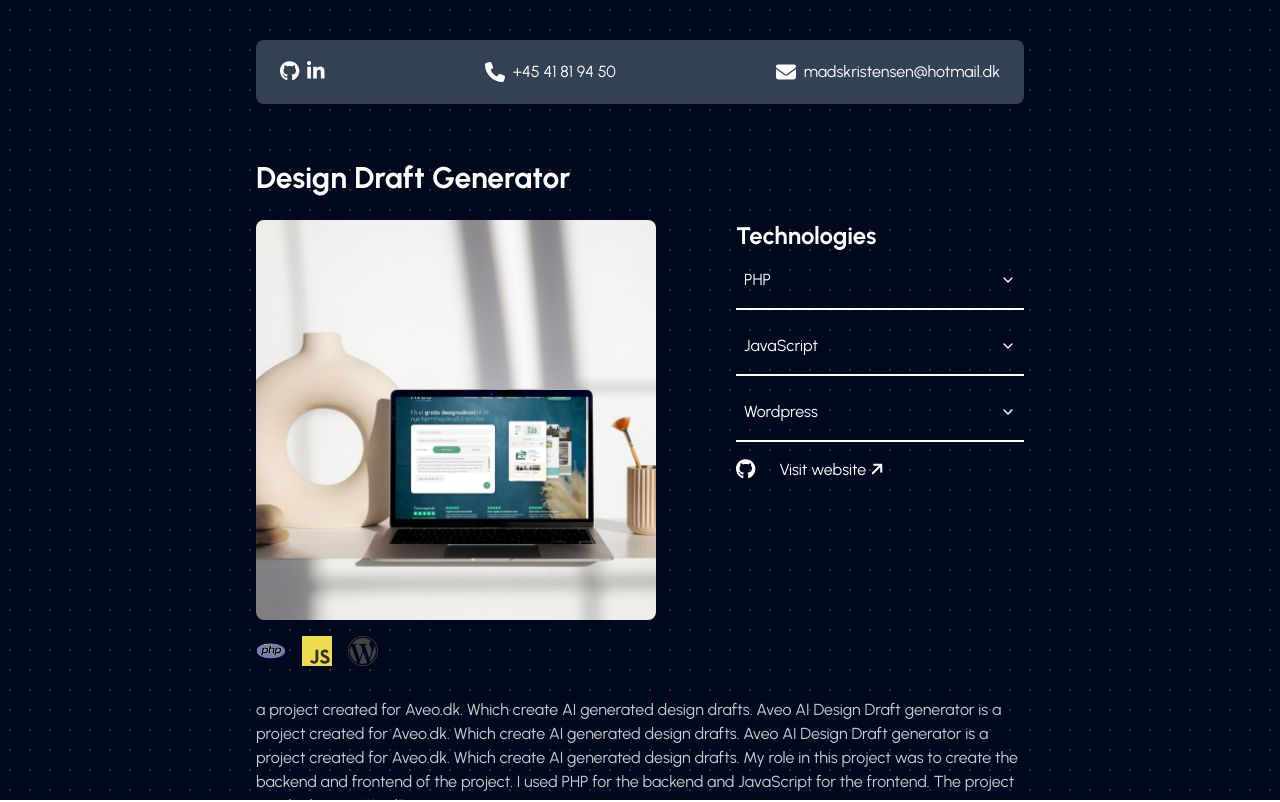
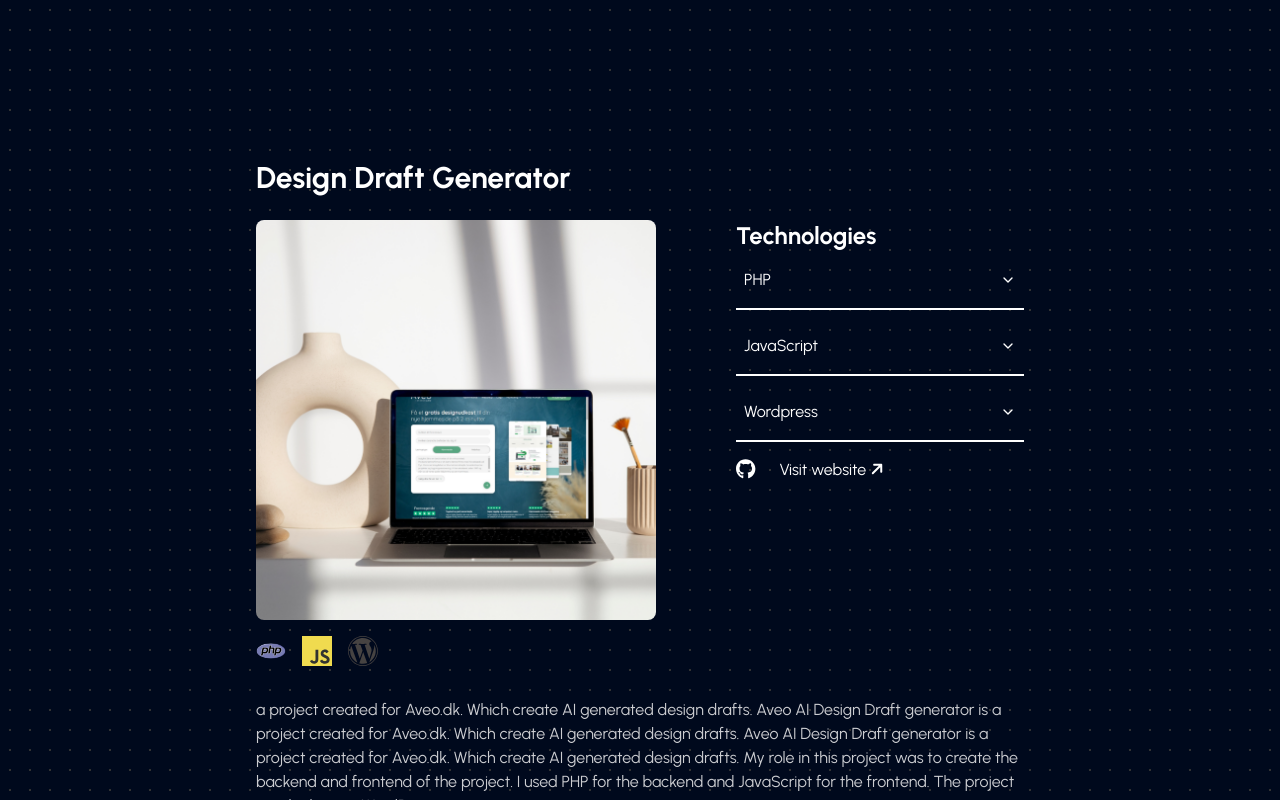
Before and after one commit to madsnbkristensen/portfolio, a Next.js app: page /project/1 in a window 1280 px wide. Shown: the top 802 px of the page. Built offline with nearby package versions, Linux system fonts and the light colour scheme.

Commit message:
moved navbar to page

```diff
--- a/src/app/globals.css
+++ b/src/app/globals.css
@@ -72,7 +72,7 @@ body {
 }
 
 .card-image {
-  background-size: 200%;
+  background-size: 120%;
   background-position: center;
 }
 
--- a/src/app/layout.tsx
+++ b/src/app/layout.tsx
@@ -29,7 +29,6 @@ export default function RootLayout({
         <link rel="icon" href="/favicon.svg" />
       </head>
       <body className={urbanist.className}>
-        <Navbar />
         <Background />
         {children}
         <Footer />
--- a/src/app/page.tsx
+++ b/src/app/page.tsx
@@ -10,6 +10,7 @@ import { FontAwesomeIcon } from "@fortawesome/react-fontawesome";
 import { Slider } from "@/components/slider";
 import projectsData from "@/data/projects.json";
 import Card from "@/components/card";
+import Navbar from "@/components/navbar";
 
 // Define the type for a project
 export type ProjectType = {
@@ -34,6 +35,7 @@ const projects: ProjectType[] = projectsData.projects;
 export default function Home() {
   return (
     <main className="flex flex-col items-center justify-center max-w-3xl mx-auto mt-40">
+      <Navbar />
       <section className="grid grid-cols-[2fr_1fr] gap-2">
         <div>
           <div>
--- a/src/components/navbar.tsx
+++ b/src/components/navbar.tsx
@@ -19,58 +19,40 @@ export default function Navbar() {
   }, []);
 
   return (
-    <header
-      className={`fixed left-0 right-0 flex justify-center z-50 max-w-3xl mx-auto w-full transition-all ${
-        isScrolled ? "top-2" : "top-10"
-      }`}
-    >
+    <div
+      className={`fixed left-0 right-0 flex justify-center z-50 max-w-3xl mx-auto w-full transition-all duration-300 ${
+        isScrolled ? "-top-10" : "top-10"
+      }`}>
       <div
-        className={`bg-slate-700 text-white flex items-center justify-between px-6 rounded-lg transition-all duration-300 ease-in-out ${
-          isScrolled ? "w-[50%] h-10 shadow-xl bg-slate-800" : "w-[100%] h-16"
-        }`}
-      >
+        className={`bg-slate-700 w-full text-white flex items-center justify-between px-6 rounded-lg transition-all duration-300 ease-in-out ${
+          isScrolled ? "h-10 shadow-xl bg-slate-800" : "h-16"
+        }`}>
         {/* Left section - Social icons */}
         <div className="flex items-center gap-2">
           <Link
             href="https://github.com"
-            className="hover:text-slate-300 transition-all"
-          >
-            <FontAwesomeIcon
-              icon={faGithub}
-              size={`${isScrolled ? "1x" : "lg"}`}
-            />
+            className="hover:text-slate-300 transition-all">
+            <FontAwesomeIcon icon={faGithub} size={"lg"} />
           </Link>
           <Link
             href="https://linkedin.com"
-            className="hover:text-slate-300 transition-all"
-          >
-            <FontAwesomeIcon
-              icon={faLinkedinIn}
-              size={`${isScrolled ? "1x" : "lg"}`}
-            />
+            className="hover:text-slate-300 transition-all">
+            <FontAwesomeIcon icon={faLinkedinIn} size={"lg"} />
           </Link>
         </div>
 
         {/* Center section - Navigation */}
         <div className="flex items-center gap-2">
-          {!isScrolled && <FontAwesomeIcon icon={faPhone} size="lg" />}
-          <span
-            className={`${
-              isScrolled ? "text-sm" : "text-md"
-            } overflow-hidden max-h-[24px]`}
-          >
-            +45 41 81 94 50
-          </span>
+          <FontAwesomeIcon icon={faPhone} size={"lg"} />
+          <span className="text-md">+45 41 81 94 50</span>
         </div>
 
         {/* Right section - Settings */}
         <div className="flex items-center gap-2">
-          {!isScrolled && <FontAwesomeIcon icon={faEnvelope} size="lg" />}
-          <span className={`${isScrolled ? "text-sm" : "text-md"}`}>
-            madskristensen@hotmail.dk
-          </span>
+          <FontAwesomeIcon icon={faEnvelope} size="lg" />
+          <span className="text-md">madskristensen@hotmail.dk</span>
         </div>
       </div>
-    </header>
+    </div>
   );
 }
```
Also changed, not shown: 1 other file (tests, documents, lock files or other folders).
